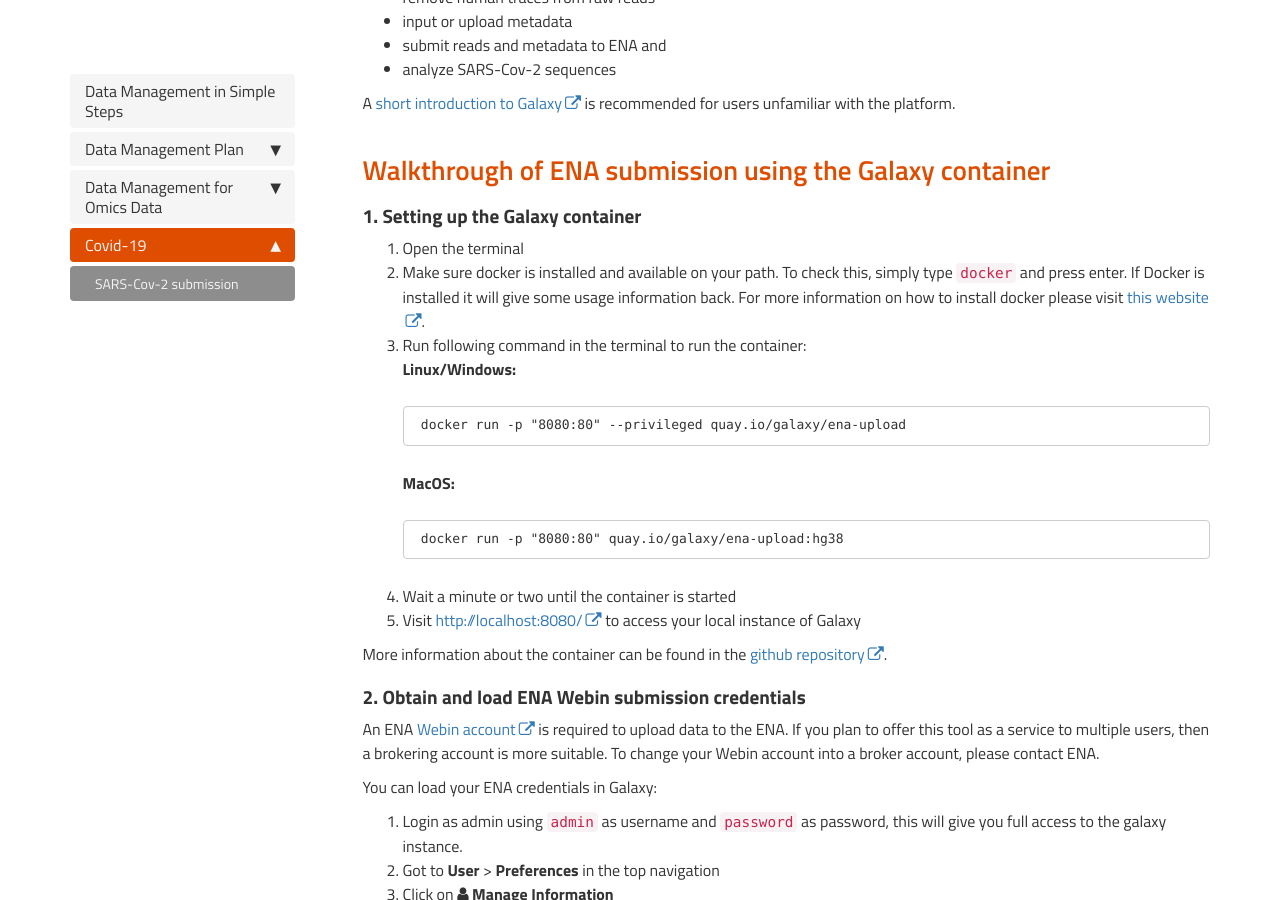
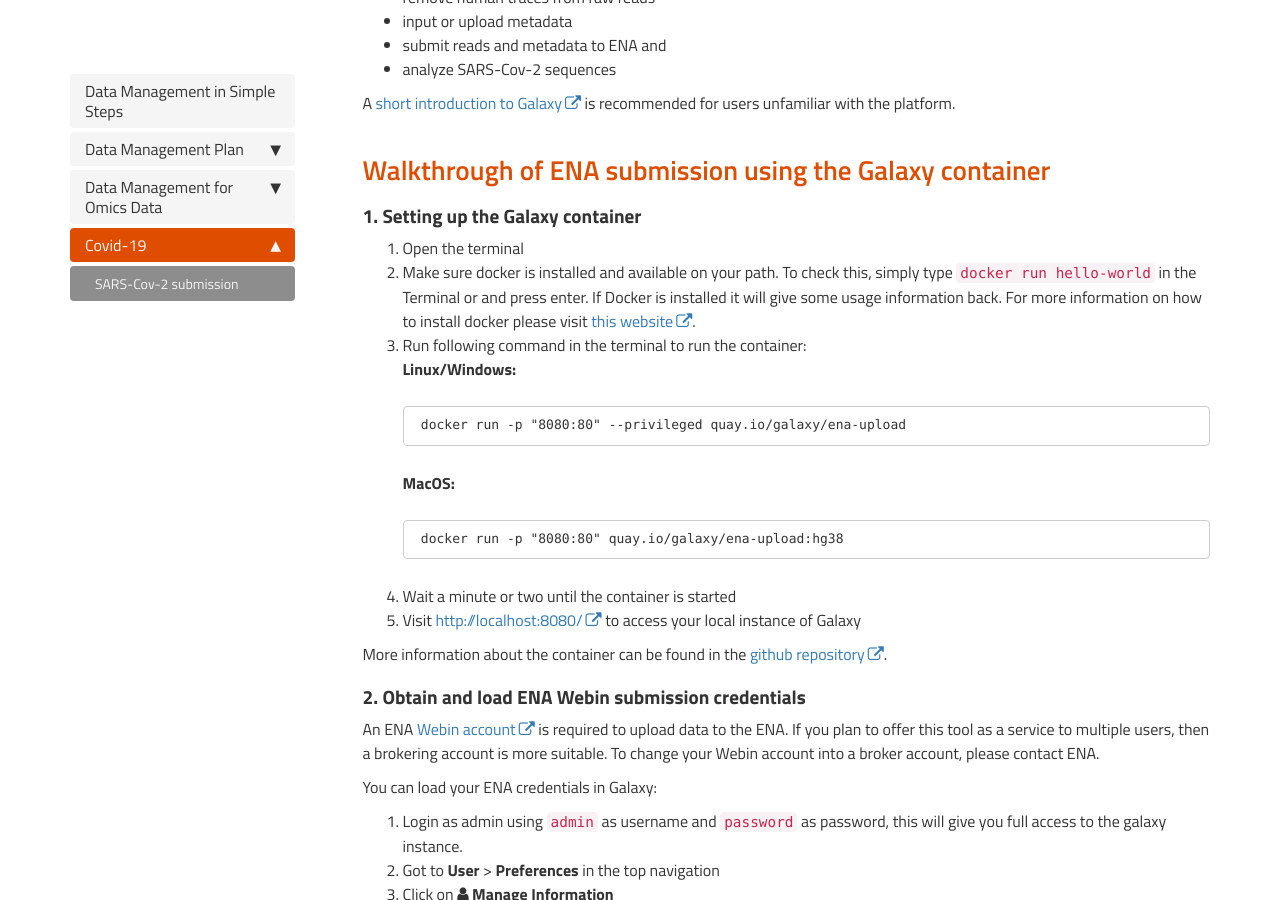
Before and after one commit to ELIXIR-Belgium/rdm-guide, a Jekyll site: the page built from pages/covid-19/sarscov2_submission.md, in a window 1280 px wide and 900 px high, scrolled down 1219 px. Built offline with Jekyll 4.4.1, drawn with Linux system fonts in a browser that asks for light colours.

Commit message:
Update sarscov2_submission.md

````diff
--- a/pages/covid-19/sarscov2_submission.md
+++ b/pages/covid-19/sarscov2_submission.md
@@ -40,7 +40,7 @@ A [short introduction to Galaxy](https://training.galaxyproject.org/training-mat
 ### 1. Setting up the Galaxy container
 
 1. Open the terminal
-2. Make sure docker is installed and available on your path. To check this, simply type `docker` and press enter. If Docker is installed it will give some usage information back. For more information on how to install docker please visit [this website](https://docs.docker.com/get-docker/).
+2. Make sure docker is installed and available on your path. To check this, simply type ```docker run hello-world``` in the Terminal or and press enter. If Docker is installed it will give some usage information back. For more information on how to install docker please visit [this website](https://docs.docker.com/get-docker/).
 3. Run following command in the terminal to run the container:\\
     **Linux/Windows:**
     ```
````
